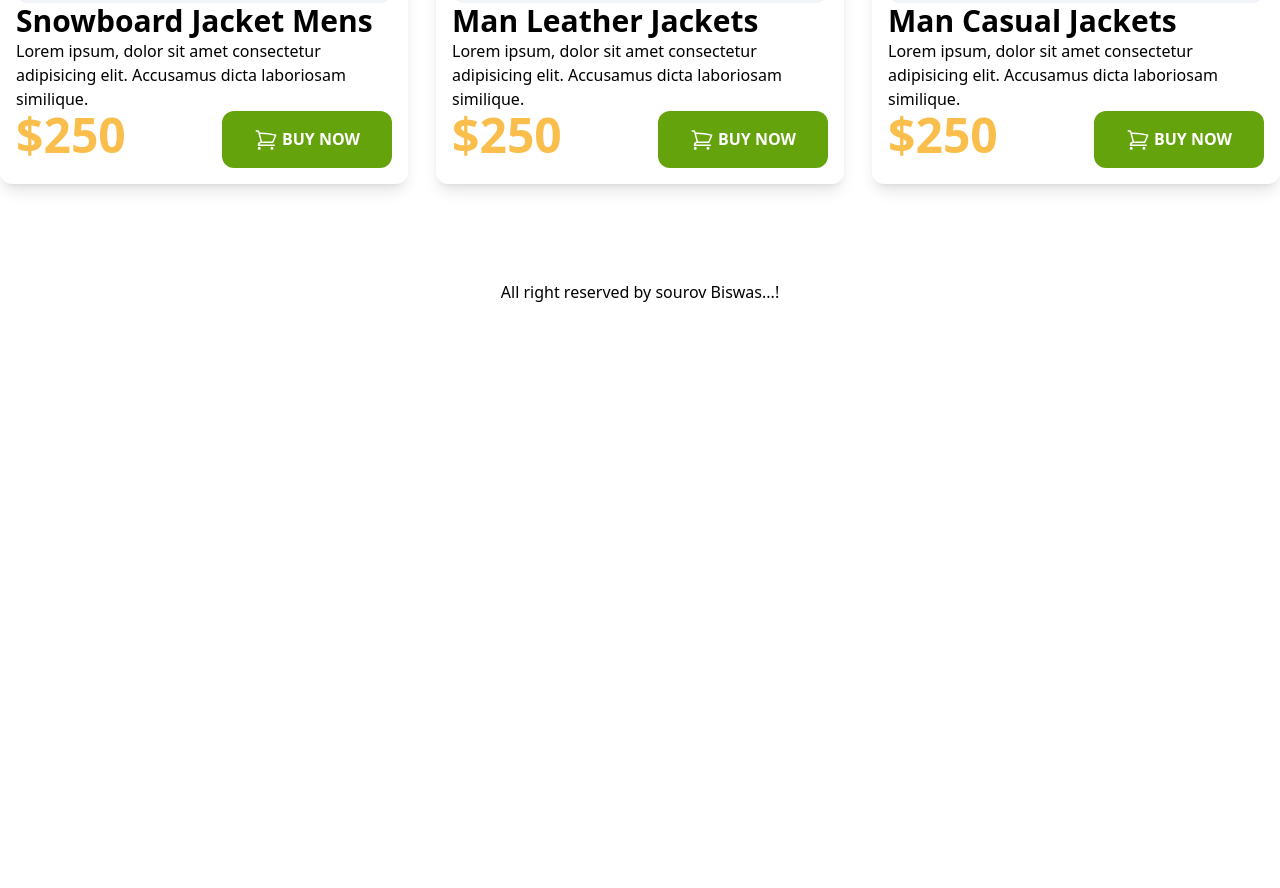
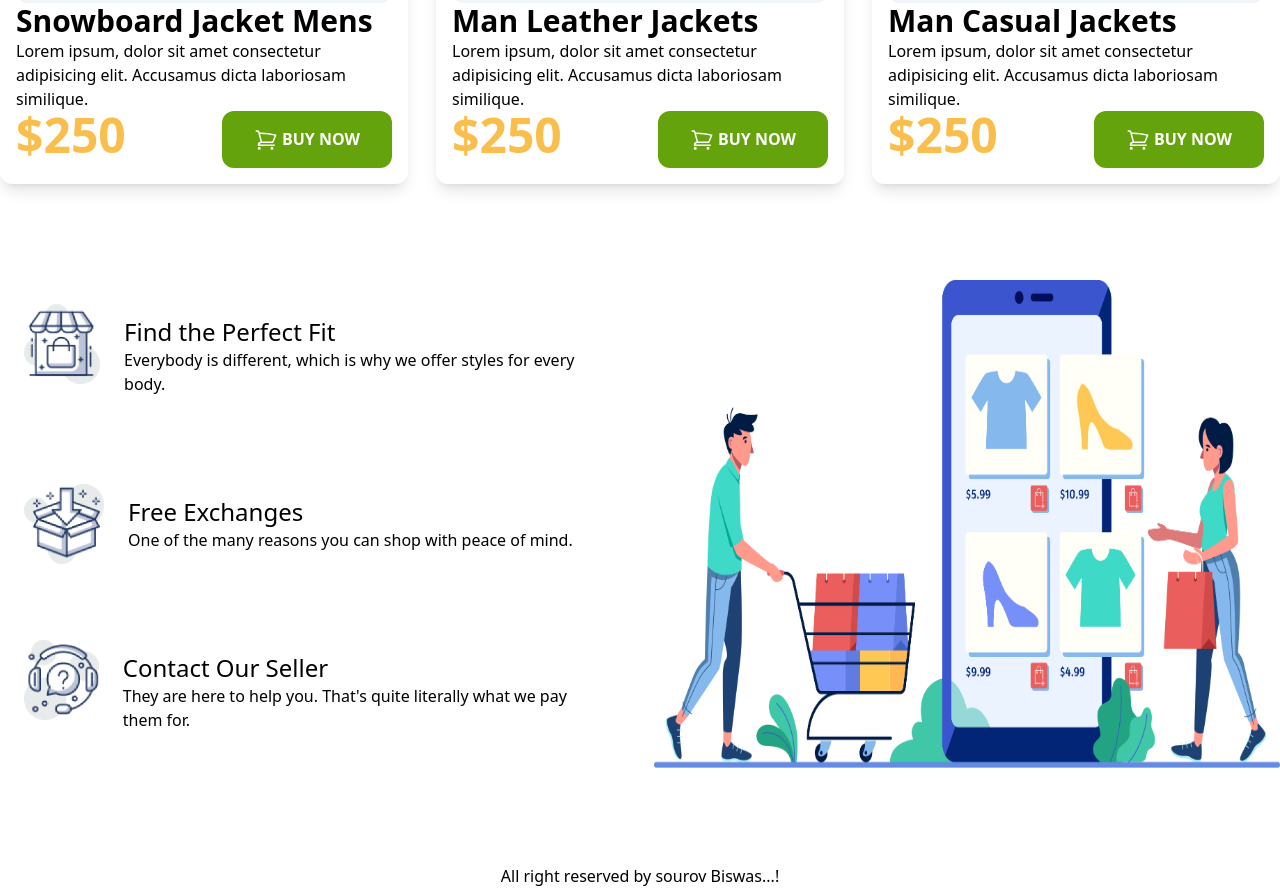
Before and after one commit to sourov2612/Penguin_fashion, a plain HTML site: page index.html in a window 1280 px wide. Shown: the part 1911-2799 px from the top of the page. Before the commit the page ends 2215 px from the top, so only its background shows below. Drawn offline with nearby package versions, Linux system fonts and the light colour scheme.

Commit message:
our_banifit_and_footer_added

```diff
--- a/index.html
+++ b/index.html
@@ -99,8 +99,8 @@
         </section>
 
 
-                <!-- Mens jacket  -->
-                <section class="pb-24">
+        <!-- Mens jacket  -->
+        <section class="pb-24">
                     <h2 class="text-5xl font-bold">Mans jacket</h2>
                     <div class="grid md:grid-cols-2 lg:grid-cols-3 gap-7">
                         <!-- jacket - 1  -->
@@ -153,9 +153,44 @@
                           </div>
                       </div>
                       </div>
-                </section>
+        </section>
 
+        <!-- our banifits  -->
 
+        <section class="pb-24">
+                            <div class="grid grid-cols-2 gap-7">
+                                <div class="rounded-lg flex bg-white p-6">
+                                    <img class="w-20 h-20" src="icons/house.png" alt="">
+                                    <div class="px-6 py-3">
+                                        <h4 class="text-2xl">Find the Perfect Fit</h4>
+                                        <p>Everybody is different, which is why we
+                                            offer styles for every body.</p>
+                                    </div>
+                                </div>
+                                <div class="row-span-3 flex ">
+                                    <img src="images/shopping.png" alt="">
+                                </div>
+
+                                <div class="rounded-lg flex bg-white p-6">
+                                    <img class="w-20 h-20" src="icons/box.png" alt="">
+                                    <div class="px-6 py-3">
+                                        <h4 class="text-2xl">Free Exchanges</h4>
+                                        <p>One of the many reasons you can shop
+                                            with peace of mind.</p>
+                                    </div>
+                                </div>
+
+                                <div class="rounded-lg flex bg-white p-6">
+                                    <img class="w-20 h-20" src="icons/question.png" alt="">
+                                    <div class="px-6 py-3">
+                                        <h4 class="text-2xl">Contact Our Seller</h4>
+                                        <p>They are here to help you. That's quite
+                                            literally what we pay them for.</p>
+                                    </div>
+                                </div>
+
+                            </div>
+        </section>
 
     </main>
 
```
